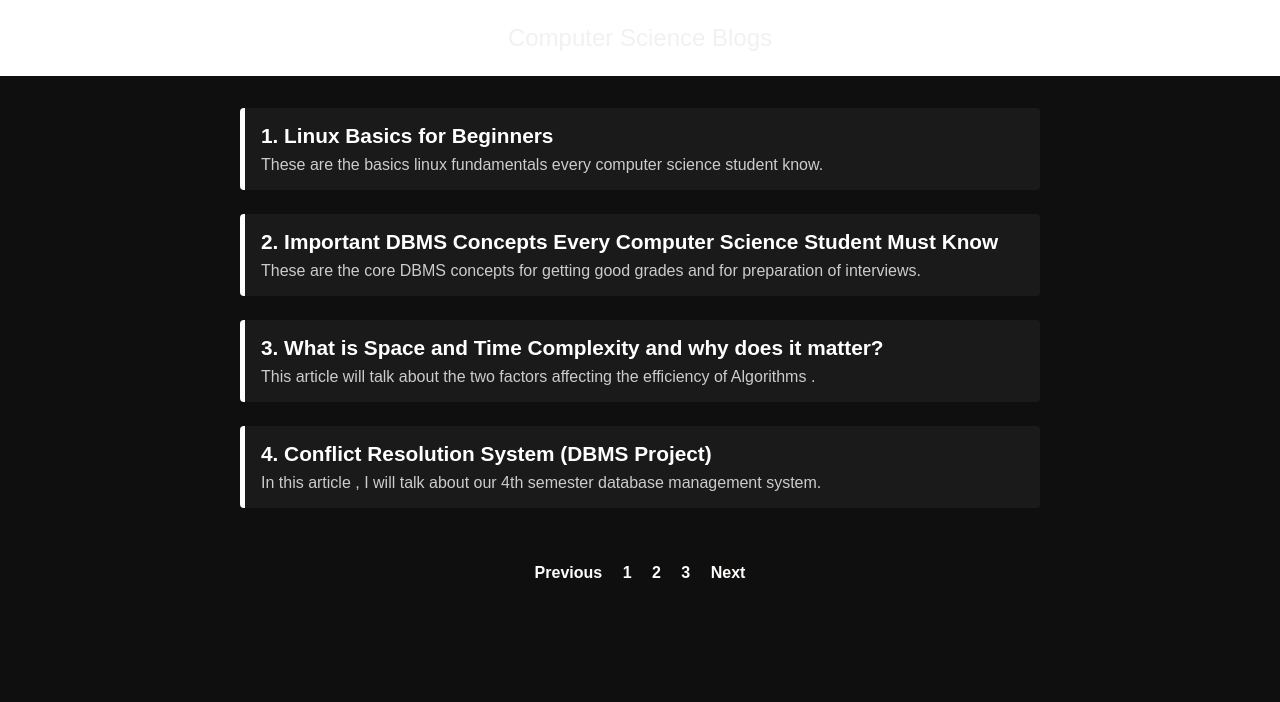
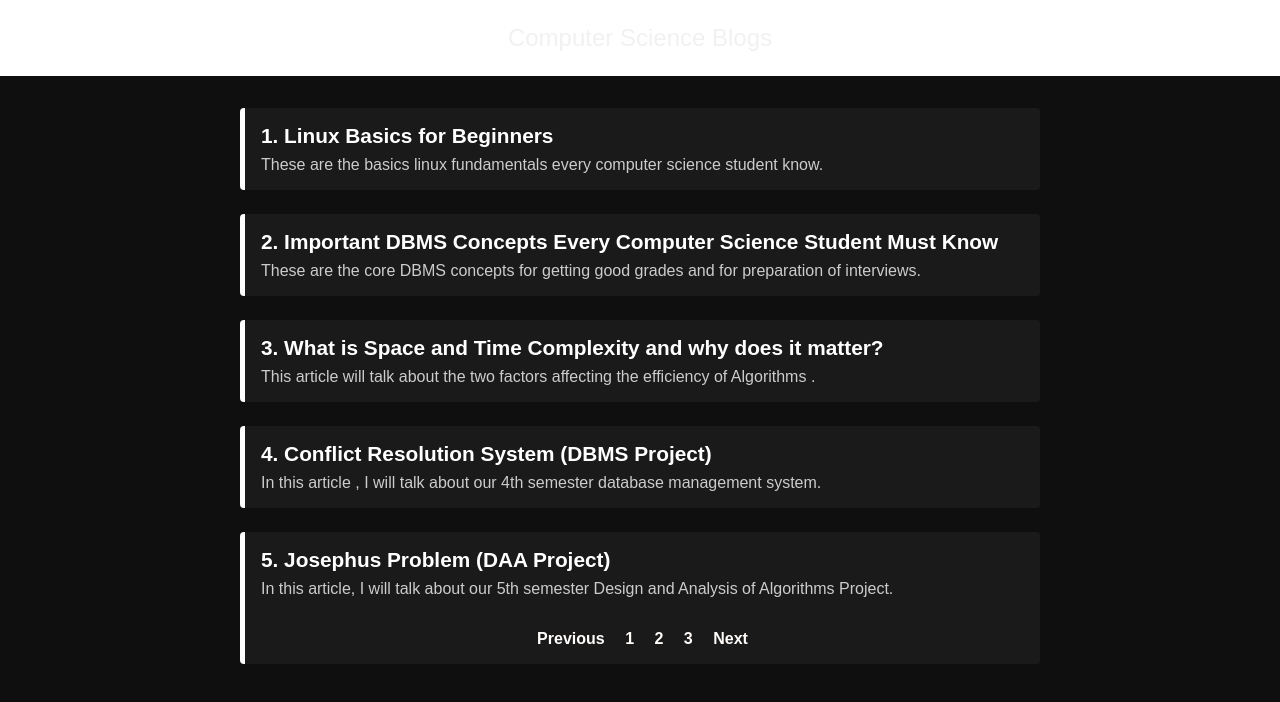
Before and after one commit to AmmarJamil23/my-blogs, a plain HTML site: page index.html in a window 1280 px wide. Drawn offline with Linux system fonts and the light colour scheme.

Commit message:
Update index.html

```diff
--- a/index.html
+++ b/index.html
@@ -90,6 +90,10 @@
       <p>In this article , I will talk about our 4th semester database management system.</p>
     </div>
 
+    <div class="blog-post">
+      <h2><a href="blog5.html">5. Josephus Problem (DAA Project)</a></h2>
+      <p>In this article, I will talk about our 5th semester Design and Analysis of Algorithms Project.</p>
+
 
     <div class="pagination">
       <a href="#">Previous</a>
```
